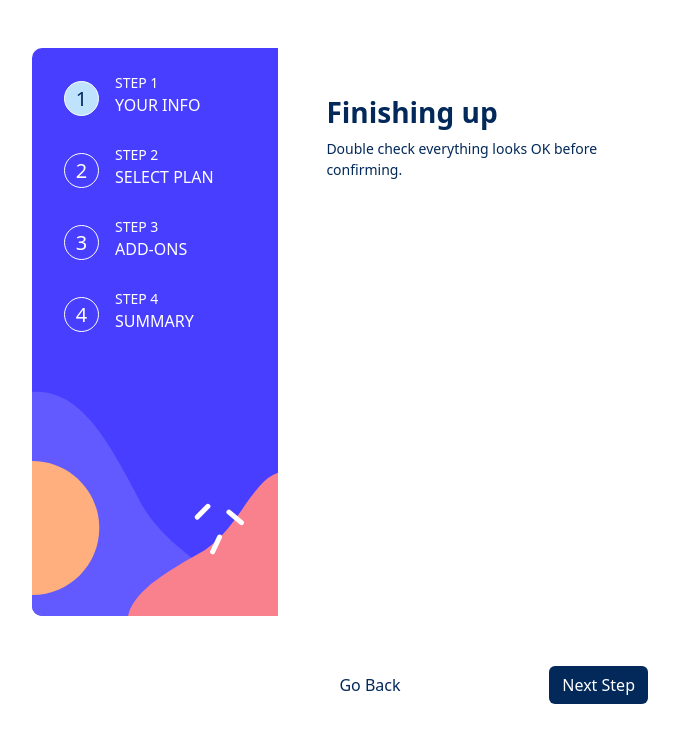
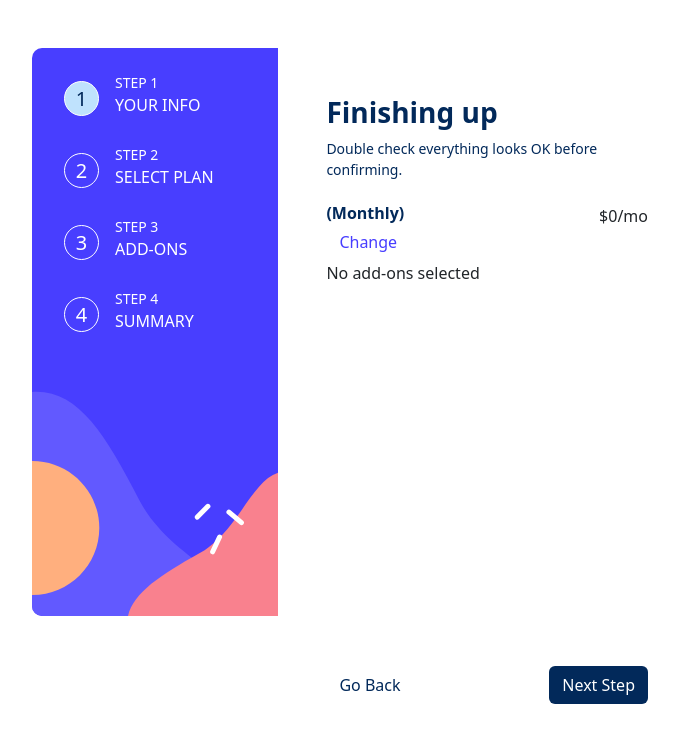
Before and after one commit to PrivDDOS/Angular-form, an Angular app: page / in a window 1280 px wide. Shown: the top 742 px of the page, without its empty margins (300-979 px from the left). Built offline with nearby package versions, Linux system fonts and the light colour scheme.

Commit message:
display data of step 2 and 3 on step 4

```diff
--- a/src/app/app.html
+++ b/src/app/app.html
@@ -226,7 +226,7 @@
               <p class="mb-0">Access to multiplayer games</p>
             </div>
             <div class="ms-auto">
-              <p class="h6">+{{ AddOnPrice('Online service') }}/{{ planSwitch ? 'yr' : 'mo' }}</p>
+              <p class="h6">+{{ addOnPrice('Online service') }}/{{ planSwitch ? 'yr' : 'mo' }}</p>
             </div>
           </div>
 
@@ -242,7 +242,7 @@
               <p class="mb-0">Extra 1 TB of cloud save</p>
             </div>
             <div class="ms-auto">
-              <p class="h6">+{{ AddOnPrice('Larger storage') }}/{{ planSwitch ? 'yr' : 'mo' }}</p>
+              <p class="h6">+{{ addOnPrice('Larger storage') }}/{{ planSwitch ? 'yr' : 'mo' }}</p>
             </div>
           </div>
 
@@ -258,7 +258,7 @@
               <p class="mb-0">Custom theme on your profile</p>
             </div>
             <div class="ms-auto">
-              <p class="h6">+{{ AddOnPrice('Customizable profile') }}/{{ planSwitch ? 'yr' : 'mo' }}</p>
+              <p class="h6">+{{ addOnPrice('Customizable profile') }}/{{ planSwitch ? 'yr' : 'mo' }}</p>
             </div>
           </div>
 
@@ -285,6 +285,28 @@
 
         <div class="d-flex flex-column w-100">
 
+          <div class="d-flex justify-content-between align-items-start">
+            <div>
+              <p class="h6 fw-bold text-dark-blue">{{ selectedPlan | titlecase }} ({{ planSwitch ? 'Yearly' : 'Monthly' }})</p>
+              <button class="btn text-purple" (click)="formStep = 2">Change</button>
+            </div>
+            <div>
+              ${{ selectedPlanPrice }}/{{ planSwitch ? 'yr' : 'mo' }}
+            </div>
+          </div>
+
+          <div class="w-full">
+
+            <div *ngFor="let addOn of selectedAddOns">
+              <span class="h6 fw-bold text-dark-blue">{{ addOn }}</span>
+              <span>+${{ addOnPrice(addOn) }}/{{ planSwitch ? 'yr' : 'mo' }}</span>
+            </div>
+
+            <div *ngIf="selectedAddOns.length === 0">
+              No add-ons selected
+            </div>
+
+          </div>
         </div>
 
         <div class="mt-auto d-flex justify-content-between">
--- a/src/app/app.ts
+++ b/src/app/app.ts
@@ -77,7 +77,7 @@ export class App {
     }
   }
 
-  AddOnPrice(addOn: string) {
+  addOnPrice(addOn: string) {
     switch(addOn) {
       case 'Online service':
         return this.planSwitch ? 10 : 1;
--- a/src/styles.scss
+++ b/src/styles.scss
@@ -13,6 +13,10 @@
 
 .text-white {
   color: var(--blue-300) !important;
+}
+
+.text-purple {
+  color: var(--purple-600) !important;
 }
 
 .bg-active {
```
